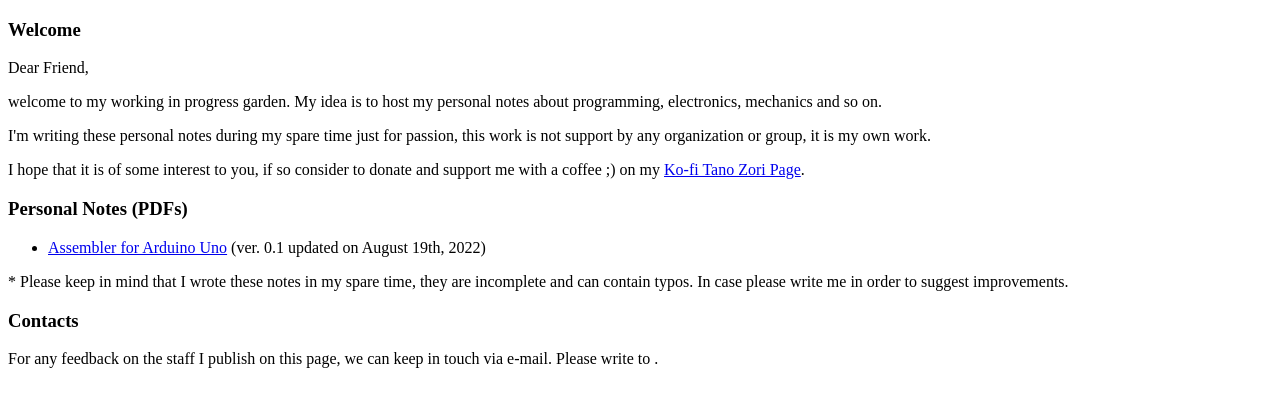
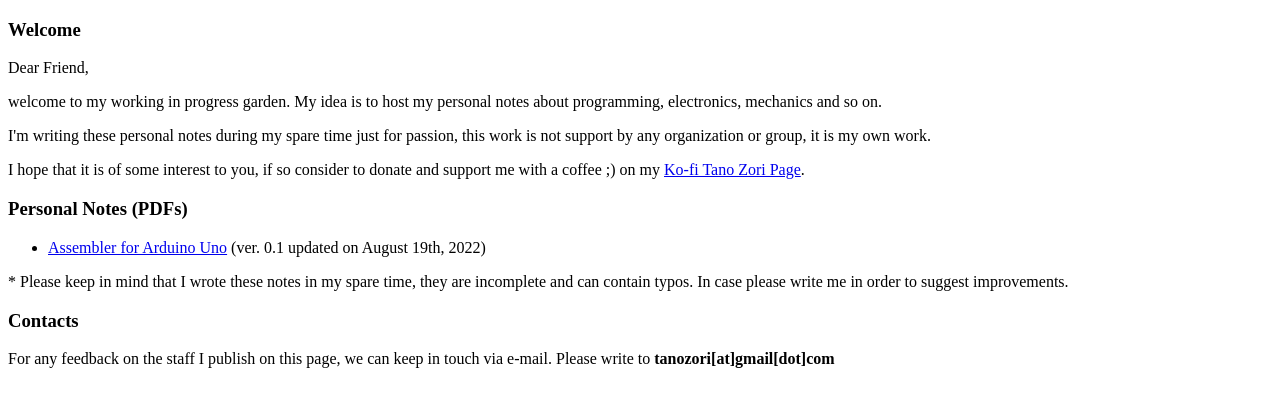
Before and after one commit to tanozori/tanozori.github.io, a plain HTML site: page index.html in a window 1280 px wide. Drawn offline with Linux system fonts and the light colour scheme.

Commit message:
Update index.html

```diff
--- a/index.html
+++ b/index.html
@@ -47,7 +47,7 @@
 		<h3>Contacts</h3>
 
 		<p>
-			For any feedback on the staff I publish on this page, we can keep in touch via e-mail. Please write to <tanozori[at]gmail[dot]com>.
+			For any feedback on the staff I publish on this page, we can keep in touch via e-mail. Please write to <b>tanozori[at]gmail[dot]com</b>
 		</p>
 
 	</body>
```
